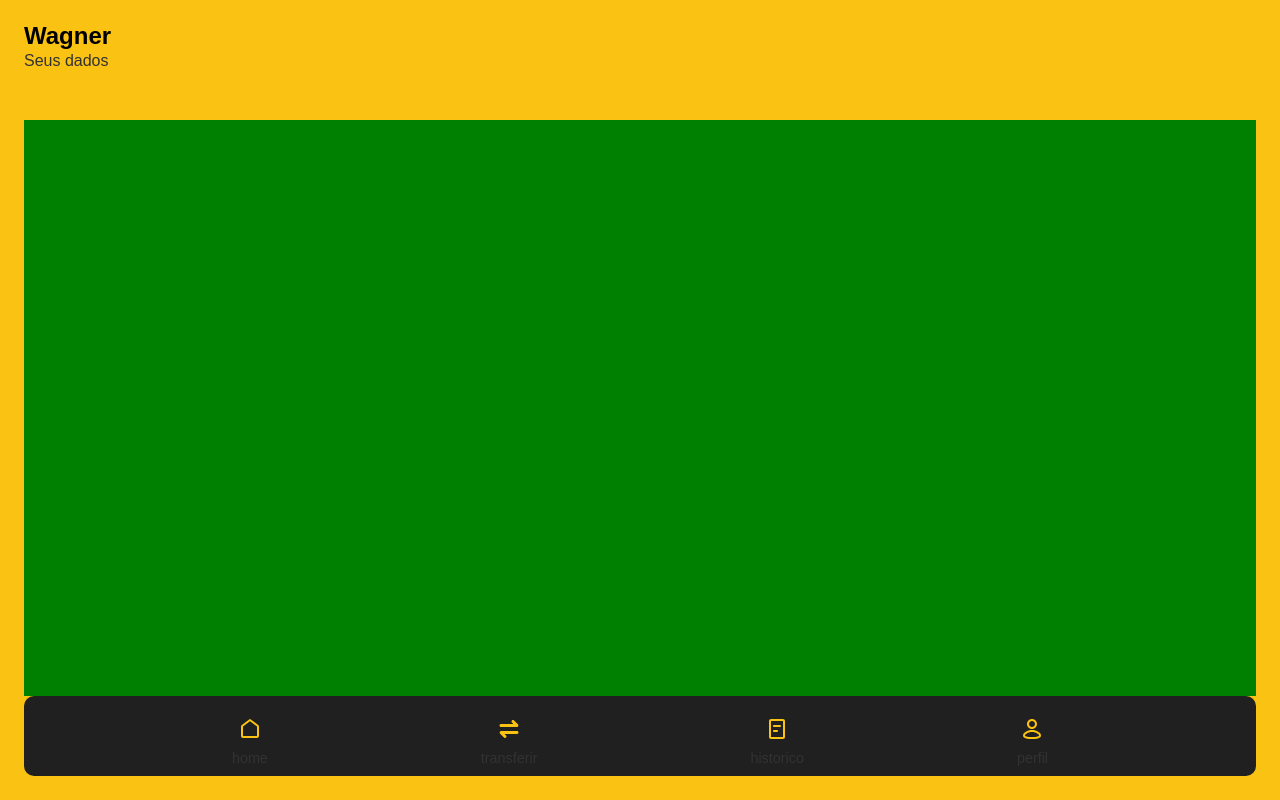
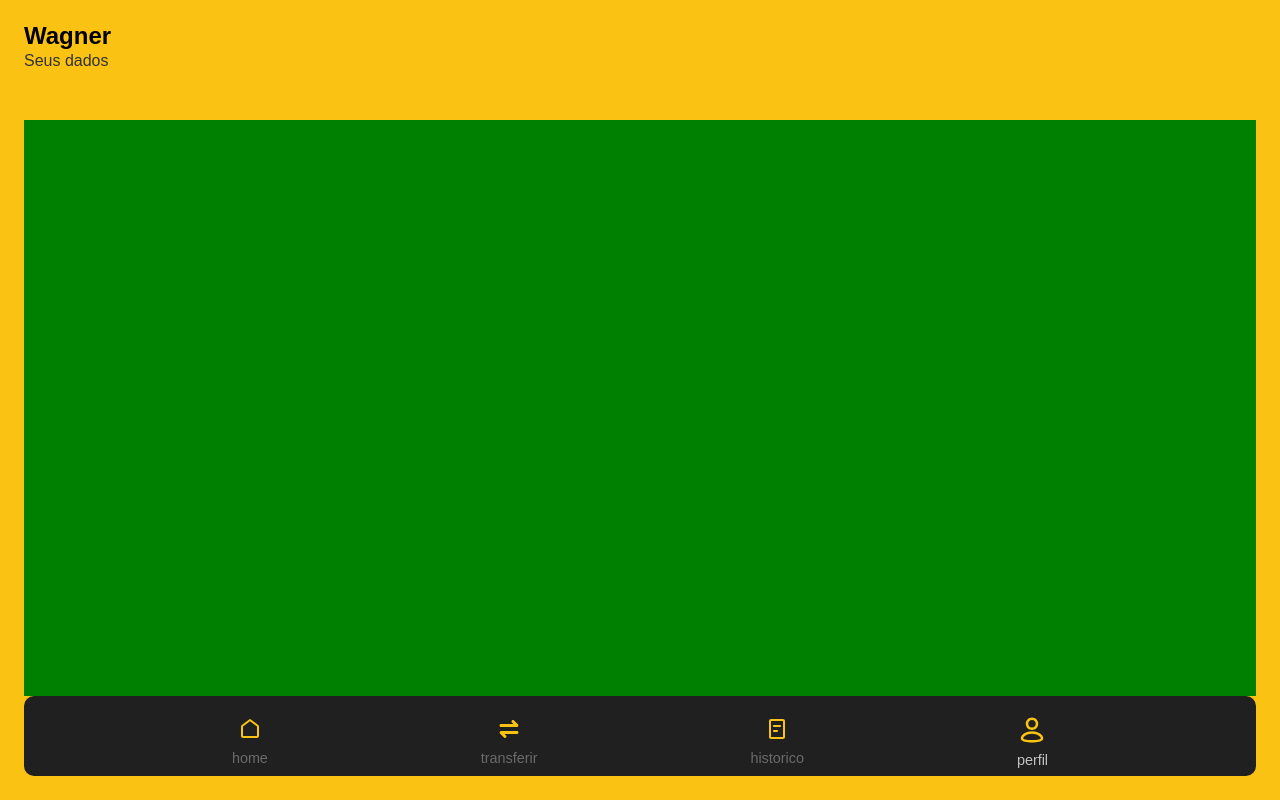
Before and after one commit to devvagnerBR/meta-bank, a React (Create React App) app: page /perfil in a window 1280 px wide. Built offline with nearby package versions, Linux system fonts and the light colour scheme; a web font is replaced by a local one.

Commit message:
navbar active class and colors

```diff
--- a/src/components/navBar/navBar.tsx
+++ b/src/components/navBar/navBar.tsx
@@ -2,6 +2,7 @@ import React from 'react'
 
 //icons
 import home from '../../assets/icons/navbar/home.svg'
+
 import transfer from '../../assets/icons/navbar/transfer_fill.svg'
 import history from '../../assets/icons/navbar/historico.svg'
 import profile from '../../assets/icons/navbar/profile.svg'
--- a/src/components/navBar/navbar.scss
+++ b/src/components/navBar/navbar.scss
@@ -16,6 +16,16 @@
 	height: 100%;
 	cursor: pointer;
 
+	.active {
+		transition: 0, 2s ease-in;
+		h4 {
+			color: rgb(194, 194, 194);
+		}
+		img {
+			width: 30px;
+		}
+	}
+
 	a {
 		height: 100%;
 		display: flex;
@@ -24,8 +34,12 @@
 		justify-content: space-evenly;
 
 		h4 {
-			color: $primary-dark;
+			color: rgb(106, 106, 106);
 			font-size: 0.9rem;
 		}
 	}
 }
+
+// .navbar-item a:global(.active) svg > * {
+// 	fill: $red;
+// }
--- a/src/pages/private/profile/profile.tsx
+++ b/src/pages/private/profile/profile.tsx
@@ -2,6 +2,7 @@ import React from 'react'
 import Navbar from '../../../components/navBar/navBar'
 
 const Profile = () => {
+
     return (
         <div className='profile-container'>
             <header className='header-profile-container'>
--- a/src/services/api/PostLogin.ts
+++ b/src/services/api/PostLogin.ts
@@ -16,7 +16,7 @@ export const POST_LOGIN = () => {
 
 
 
-        BASE_URL.post( '/login', body )
+        BASE_URL.post( '/login/', body )
 
             .then( ( res ) => {
                 console.log( res )
--- a/src/services/api/PostSignup.ts
+++ b/src/services/api/PostSignup.ts
@@ -1,4 +1,4 @@
-import axios from 'axios'
+
 import { BASE_URL } from './BaseURL';
 import { INPUT_INTERFACE } from '../interfaces/IInput';
 
```
